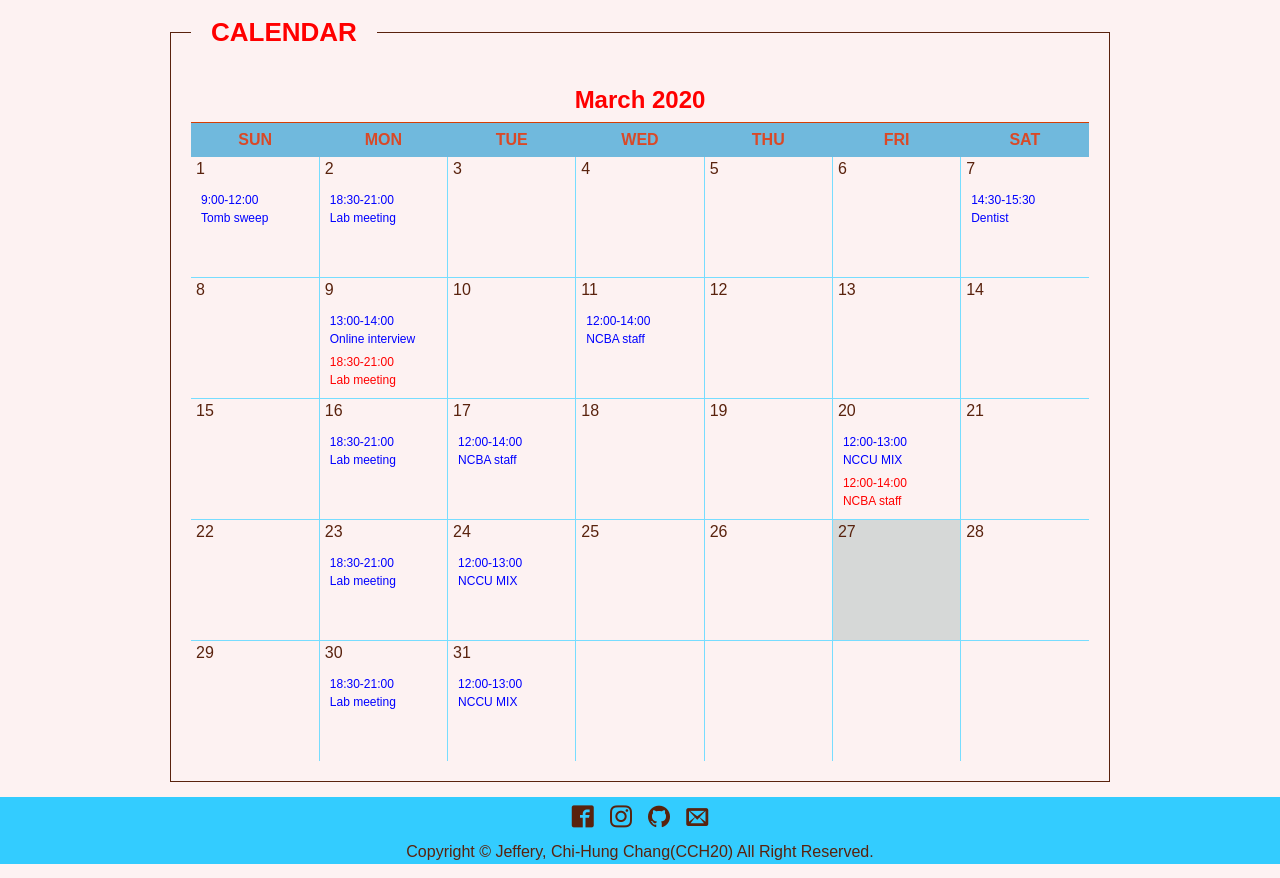
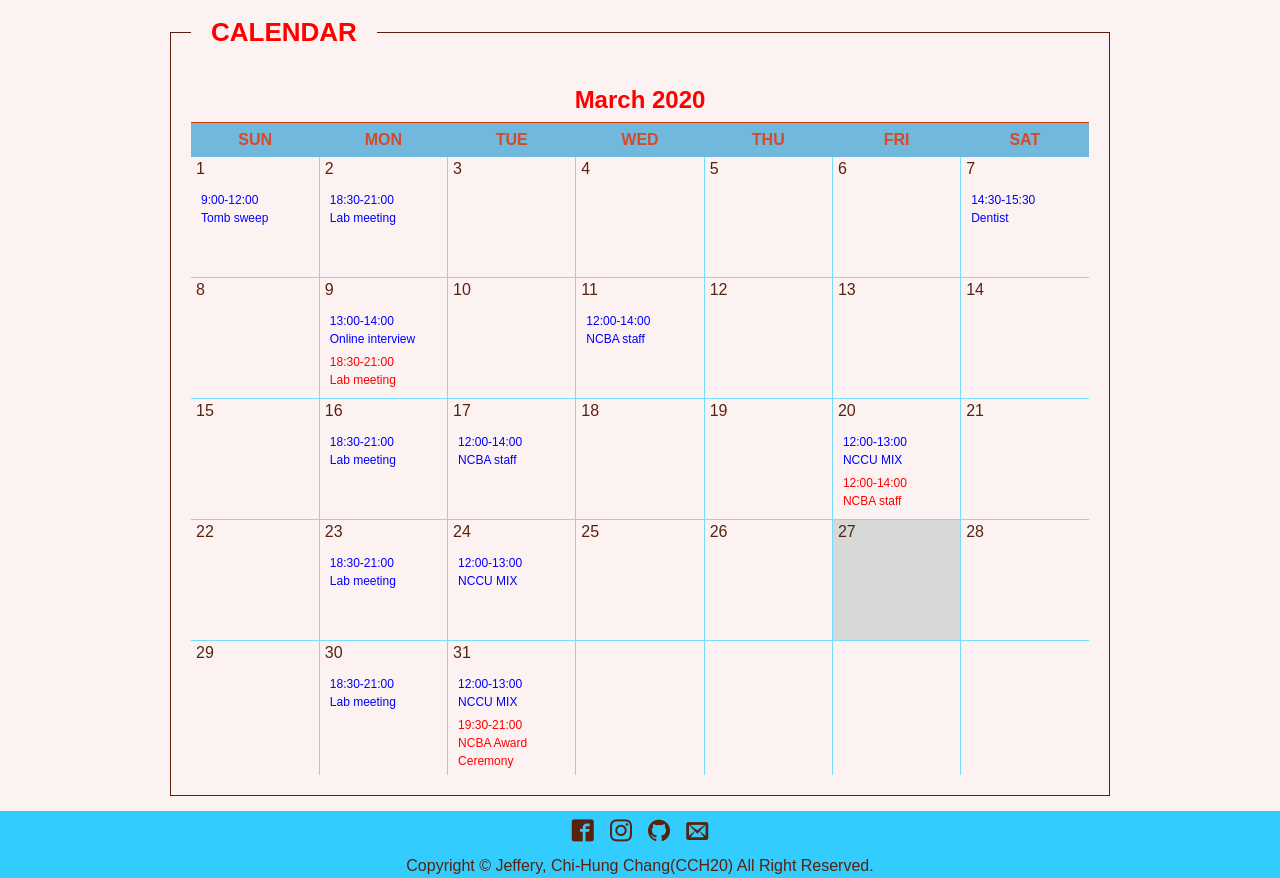
Before and after one commit to Allenchou0708/chang861224.github.io, a plain HTML site: page gnav/calendar.html in a window 1280 px wide. Shown: the part 249-1127 px from the top of the page. Drawn offline with Linux system fonts and the light colour scheme; files whose address does not match are found by name.

Commit message:
NCBA award ceremony

```diff
--- a/js/calendar.js
+++ b/js/calendar.js
@@ -13,7 +13,8 @@ function get_Events(){
 		[3, 23, '18:30-21:00', 'Lab meeting'],
 		[3, 24, '12:00-13:00', 'NCCU MIX'],
 		[3, 30, '18:30-21:00', 'Lab meeting'],
-		[3, 31, '12:00-13:00', 'NCCU MIX']
+		[3, 31, '12:00-13:00', 'NCCU MIX'],
+		[3, 31, '19:30-21:00', 'NCBA Award Ceremony']
 	]
 	return events;
 }
```
Also changed, not shown: css/base.css (line endings or trailing spaces), css/calendar.css (line endings or trailing spaces), css/index.css (line endings or trailing spaces), css/intro.css (line endings or trailing spaces), gnav/calendar.html (line endings or trailing spaces), gnav/intro.html (line endings or trailing spaces), index.html (line endings or trailing spaces), 1 other file.
